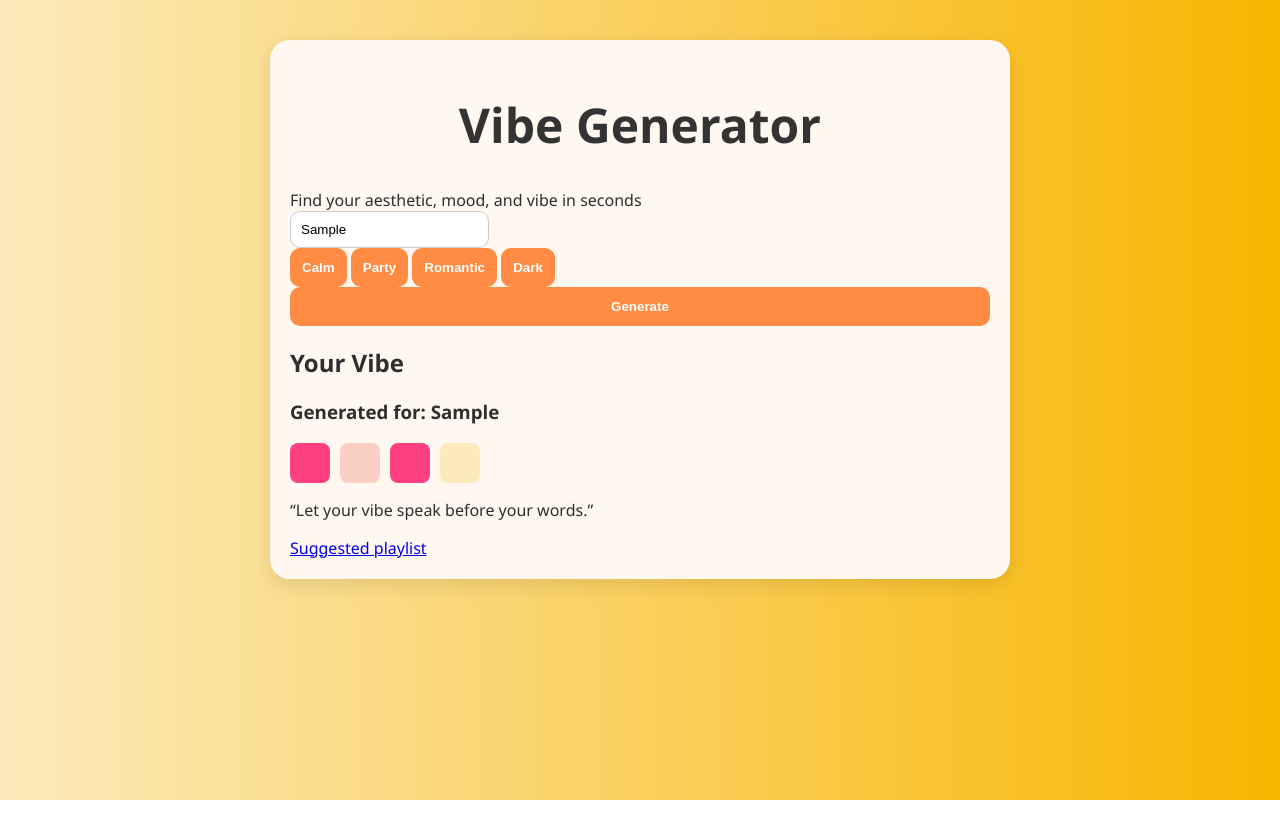
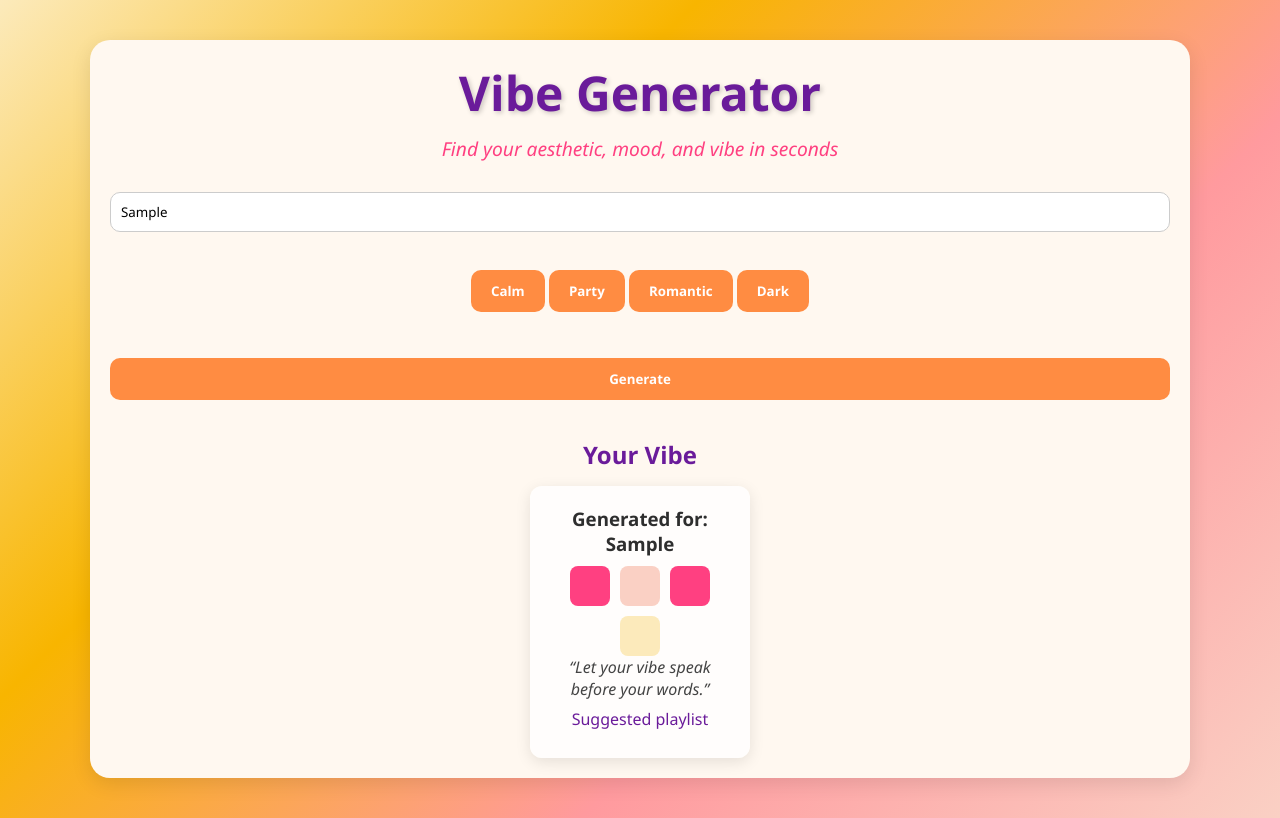
Before and after one commit to aphro-diet/vibematch, a plain HTML site: page index.html in a window 1280 px wide. Both pictures are taken after typing "Sample" into the empty fields and a click on the button "Generate". Drawn offline with Linux system fonts and the light colour scheme.

Commit message:
Update style.css

```diff
--- a/style.css
+++ b/style.css
@@ -1,74 +1,148 @@
-body {
+/* Reset & Base */
+* {
   margin: 0;
-  font-family: 'Segoe UI', sans-serif;
-  background: linear-gradient(to right, #fceabb, #f8b500);
-  color: #2e2e2e;
+  padding: 0;
+  box-sizing: border-box;
+  font-family: 'Poppins', 'Segoe UI', sans-serif;
 }
 
-.container {
-  max-width: 700px;
+body {
+  background: linear-gradient(135deg, #fceabb, #f8b500, #ff9a9e, #fad0c4);
+  color: #2e2e2e;
+  display: flex;
+  justify-content: center;
+  align-items: center;
+  min-height: 100vh;
+  text-align: center;
+}
+
+/* Container */
+.container, .wrapper {
+  max-width: 1100px;
   margin: 40px auto;
   padding: 20px;
   background: #fff8f0;
   border-radius: 20px;
   box-shadow: 0 6px 20px rgba(0, 0, 0, 0.1);
+  width: 100%;
 }
 
-h1 {
+/* Header */
+h1, header h1 {
+  font-size: 3rem;
+  color: #6A1B9A;
+  margin-bottom: 10px;
+  text-shadow: 2px 2px 5px rgba(0, 0, 0, 0.2);
   text-align: center;
-  font-size: 3rem;
-  color: #333;
 }
 
-.tagline {
+.tagline, header .subtitle {
   text-align: center;
   font-style: italic;
-  color: #777;
+  color: #FF4081;
+  margin-bottom: 30px;
+  font-size: 1.2rem;
+}
+
+/* Input Section */
+.input-section, .upload-section, .vibe-selection {
+  display: flex;
+  flex-direction: column;
+  gap: 10px;
   margin-bottom: 30px;
 }
 
-.input-section {
-  display: flex;
-  flex-direction: column;
-  gap: 10px;
-}
-
-input[type="text"] {
+input[type="text"], .upload-section input {
   padding: 10px;
   border-radius: 10px;
   border: 1px solid #ccc;
 }
 
-button {
-  padding: 12px;
+/* Buttons */
+button, .vibe-buttons button {
+  padding: 12px 20px;
   border: none;
   border-radius: 10px;
-  background: #ff8c42;
+  background: #FF8C42;
   color: white;
   font-weight: bold;
   cursor: pointer;
+  transition: transform 0.2s, background 0.3s;
+  margin: 8px 0;
 }
 
-button:hover {
-  background: #e6762d;
+button:hover, .vibe-buttons button:hover {
+  background: #F50057;
+  transform: translateY(-2px);
 }
 
-.result {
+/* Results Section */
+.result, .results h2 {
   margin-top: 30px;
 }
 
-.color-boxes {
+.results h2 {
+  margin-bottom: 15px;
+  color: #6A1B9A;
+}
+
+/* Color Boxes */
+.color-boxes, .card-container {
   display: flex;
+  flex-wrap: wrap;
   gap: 10px;
+  justify-content: center;
   margin-top: 10px;
 }
 
-.color-boxes div {
+.color-boxes div, .card .color-box {
   width: 40px;
   height: 40px;
   border-radius: 8px;
+  background: #ccc;
+  transition: transform 0.2s, box-shadow 0.2s;
 }
 
+.card .color-box:hover {
+  transform: scale(1.2);
+  box-shadow: 0 0 8px rgba(0, 0, 0, 0.2);
+}
+
+/* Card */
+.card {
+  background: #ffffffcc;
+  border-radius: 12px;
+  box-shadow: 0 4px 15px rgba(0, 0, 0, 0.1);
+  padding: 20px;
+  width: 220px;
+  transition: transform 0.3s;
+}
+
+.card:hover {
+  transform: translateY(-5px);
+}
+
+/* Song Links */
+.card a {
+  display: block;
+  margin: 8px 0;
+  color: #6A1B9A;
+  text-decoration: none;
+  font-weight: 500;
+  transition: color 0.3s;
+}
+
+.card a:hover {
+  color: #FF4081;
+}
+
+/* Quote Text */
+.card p {
+  font-style: italic;
+  color: #444;
+}
+
+/* Hidden Utility Class */
 .hidden {
   display: none;
 }
```
